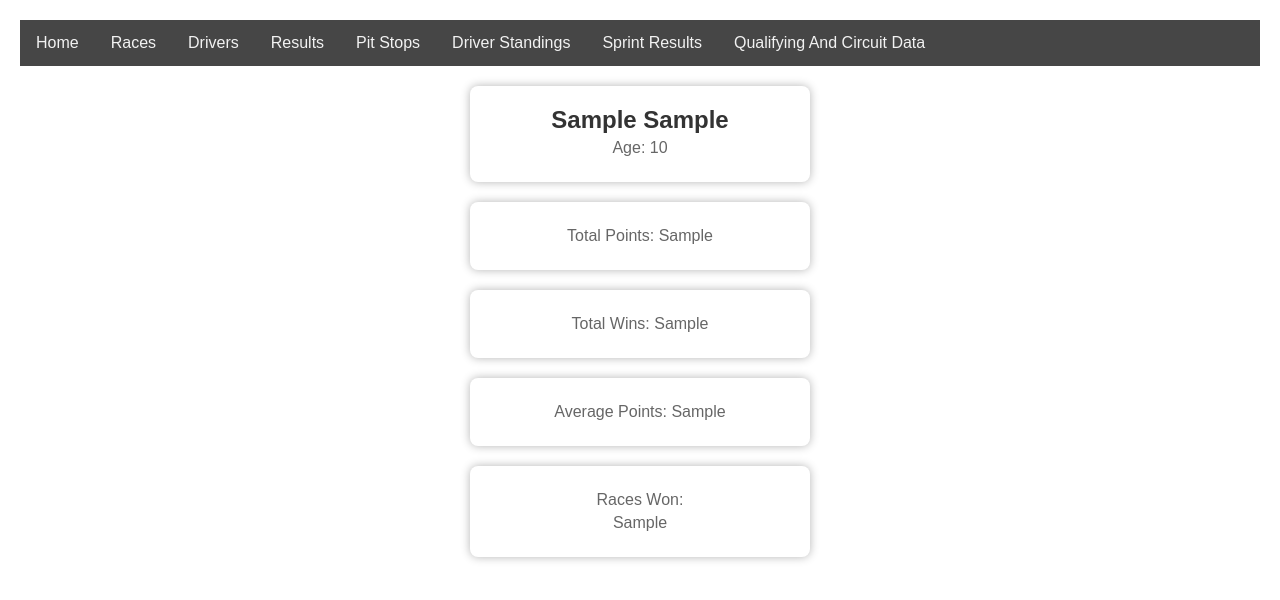
After one commit to itudb2312/itudb2312, a Flask app: template templates/about_driver.html in a window 1280 px wide. The commit adds this page. Shown: the top 600 px of the page. Run offline with Flask 3, Linux system fonts and the light colour scheme; the template is opened without the code that fills it: most values are stand-ins (such as "Sample title", 1, 10 or a date in 2020).

Commit message:
Updated css, drivers, races, added about_driver
Updated style.css for buttons and player card structures.
Added about_driver html file for see stats in drivers page.
Updated drivers.html and added links to about_driver and added styling elements and clickable links.
Updated races.html for clickable urls.
Updated app.py for about_driver. Added an approute for about_driver page.
Updated add_driver to not intervene driverId. ID is auto incremented.

```diff
--- a/app.py
+++ b/app.py
@@ -1,5 +1,6 @@
 from flask import Flask, render_template, redirect, url_for, request
 import mysql.connector as mysql
+import datetime
 
 app = Flask(__name__ )
 
@@ -99,6 +100,41 @@ def drivers():
 
     return render_template('drivers.html', drivers=result, nationalities=nationalities)
 
+@app.route('/about_driver/<int:driver_id>')
+def about_driver(driver_id):
+    # Query to get driver information, total points, races won, and race names
+    query = '''
+        SELECT
+            drivers.forename,
+            drivers.surname,
+            drivers.dob,
+            SUM(results.points) AS total_points,
+            COUNT(CASE WHEN results.positionOrder = 1 THEN 1 END) AS racewins,
+            AVG(results.points) AS avg_points,
+            GROUP_CONCAT(CASE WHEN results.positionOrder = 1 THEN races.name END) AS racewon
+        FROM
+            drivers
+        JOIN
+            results ON drivers.driverId = results.driverId
+        JOIN
+            races ON results.raceId = races.raceId
+        WHERE
+            drivers.driverId = %s
+        GROUP BY
+            drivers.forename,
+            drivers.surname,
+            drivers.dob;
+    '''
+    cursor.execute(query, (driver_id,))
+    driver_info = cursor.fetchone()
+
+    # Calculate age based on date of birth
+    dob = driver_info[2]
+    today = datetime.date.today()
+    age = today.year - dob.year - ((today.month, today.day) < (dob.month, dob.day))
+
+    return render_template('about_driver.html', driver_info=driver_info, age=age)
+
 
 @app.route('/driver_stats')
 def driver_stats():
@@ -131,7 +167,6 @@ def delete_driver(driver_id):
 def add_driver():
     if request.method == 'POST':
         # Retrieve form data
-        driverId = request.form.get('driverId')
         driverRef = request.form.get('driverRef')
         number = request.form.get('number')
         code = request.form.get('code')
@@ -143,10 +178,10 @@ def add_driver():
 
         # Insert the new driver into the database
         insert_query = """
-            INSERT INTO drivers (driverId, driverRef, number, code, forename, surname, dob, nationality, url)
-            VALUES (%s, %s, %s, %s, %s, %s, %s, %s, %s)
+            INSERT INTO drivers (driverRef, number, code, forename, surname, dob, nationality, url)
+            VALUES (%s, %s, %s, %s, %s, %s, %s, %s)
         """
-        cursor.execute(insert_query, (driverId, driverRef, number, code, forename, surname, dob, nationality, url))
+        cursor.execute(insert_query, (driverRef, number, code, forename, surname, dob, nationality, url))
         db.commit()
 
         # Redirect to the drivers page or any other page as needed
--- a/static/styles/style.css
+++ b/static/styles/style.css
@@ -121,3 +145,116 @@ th {
 .dropdown:hover .dropdown-content {
     display: block;
 }
+
+button {
+    background-color: #4caf50; /* Green background color */
+    color: white; /* White text color */
+    padding: 10px 15px; /* Padding around the text */
+    border: none; /* No border */
+    border-radius: 5px; /* Rounded corners */
+    cursor: pointer; /* Cursor on hover */
+    margin-right: 5px; /* Optional: Add margin to separate buttons */
+}
+
+/* Style for delete buttons */
+button.delete {
+    background-color: #f44336; /* Red background color */
+    padding: 10px 15px;
+    font-size: 16px;
+    border: none;
+    border-radius: 5px;
+    cursor: pointer;
+}
+
+/* Style for reset and cancel buttons */
+button[type="button"] {
+    background-color: #808080; /* Gray background color */
+    padding: 10px 15px;
+    font-size: 16px;
+    border: none;
+    border-radius: 5px;
+    cursor: pointer;
+}
+
+/* Style for dropdown button */
+.dropbtn {
+    background-color: #3498db; /* Blue background color */
+    color: white;
+    padding: 10px 15px;
+    font-size: 16px;
+    border: none;
+    border-radius: 5px;
+    cursor: pointer;
+    margin-right: 5px;
+}
+
+/* Hover effect for buttons */
+button:hover, .dropbtn:hover {
+    opacity: 0.8; /* Reduced opacity on hover */
+}
+
+/* Style for the nationality dropdown */
+select {
+    padding: 8px;
+    font-size: 16px;
+    border: 1px solid #ccc;
+    border-radius: 5px;
+    box-shadow: inset 0 1px 2px rgba(0, 0, 0, 0.1);
+    background-color: #fff;
+    color: #333;
+    cursor: pointer;
+}
+
+
+/* Hover effect for buttons */
+button:hover, select:hover, form button:hover {
+    opacity: 0.8; /* Reduced opacity on hover */
+}
+
+.clickable-link {
+    color: #414141; /* Blue link color */
+    text-decoration: none;
+    font-weight: bold;
+}
+
+.clickable-link:hover {
+    text-decoration: underline; /* Underline on hover */
+}
+
+.player-card {
+    width: 300px;
+    background-color: #ffffff;
+    margin: 20px auto;
+    padding: 20px;
+    box-shadow: 0 0 10px rgba(0, 0, 0, 0.295);
+    border-radius: 8px;
+    text-align: center;
+}
+
+.player-card img {
+    width: 100px;
+    height: 100px;
+    border-radius: 50%;
+    margin-bottom: 10px;
+}
+
+.player-card h2 {
+    margin: 0;
+    font-size: 24px;
+    color: #333;
+}
+
+.player-card p {
+    margin: 5px 0;
+    font-size: 16px;
+    color: #666;
+}
+
+.player-card .stat-label {
+    color: #555;
+}
+
+.player-card .stat-value {
+    font-weight: bold;
+    color: #333;
+}
--- /dev/null
+++ b/templates/about_driver.html
@@ -0,0 +1,57 @@
+<!DOCTYPE html>
+<html lang="en">
+<head>
+    <meta charset="UTF-8" />
+    <meta name="viewport" content="width=device-width, initial-scale=1.0" />
+    <title>About Driver</title>
+    <link rel="stylesheet" href="{{ url_for('static', filename='styles/style.css') }}" />
+</head>
+<body>
+    <div class="topnav">
+        <a href="/">Home</a>
+        <div class="dropdown">
+            <button class="dropbtn">Races</button>
+            <div class="dropdown-content">
+                <a href="/races">All Races</a>
+                <a href="/who_won">Who Won</a>
+            </div>
+        </div>
+        <div class="dropdown">
+            <button class="dropbtn">Drivers</button>
+            <div class="dropdown-content">
+                <a href="/drivers">All Drivers</a>
+                <a href="/driver_stats">Driver Stats</a>
+            </div>
+        </div>
+        <a href="/results">Results</a>
+        <a href="/pit_stops">Pit Stops</a>
+        <a href="/driver_standings">Driver Standings</a>
+        <a href="/sprint_results">Sprint Results</a>
+        <div class="dropdown">
+            <button class="dropbtn">Qualifying And Circuit Data</button>
+            <div class="dropdown-content">
+                <a href="/qualifying">Driver Qualifying Data</a>
+                <a href="/circuits">All Circuits</a>
+            </div>
+        </div>
+    </div>
+
+    <div class="player-card">
+        <h2>{{ driver_info[0] }} {{ driver_info[1] }}</h2>
+        <p>Age: {{ age }}</p>
+    </div>
+    <div class="player-card">
+        <p>Total Points: {{ driver_info[3] }}</p>
+    </div>
+    <div class="player-card">
+        <p>Total Wins: {{ driver_info[4] }}</p>
+    </div>
+    <div class="player-card">
+        <p>Average Points: {{ driver_info[5] }}</p>
+    </div>
+    <div class="player-card">
+        <p>Races Won:</p>
+        <p>{{ driver_info[6] }}</p>
+    </div>
+</body>
+</html>
--- a/templates/races.html
+++ b/templates/races.html
@@ -55,7 +55,9 @@
 
 
 
-        <button onclick="openAddModal()">Add New Race</button>
+        <div style="float: right; margin-top: -40px;">
+            <button onclick="openAddModal()">Add New Race</button>
+        </div>
 
         <!-- Add a hidden form for adding a new result -->
         <div id="addModal" class="modal">
@@ -240,7 +242,7 @@
                 <td>{{ race[4] }}</td>
                 <td>{{ race[5] }}</td>
                 <td>{{ race[6] }}</td>
-                <td>{{ race[7] }}</td>
+                <td><a class="clickable-link" href="{{ race[7] }}" target="_blank">{{ race[7] }}</a></td>
                 <td>{{ race[8] }}</td>
                 <td>{{ race[9] }}</td>
                 <td>{{ race[10] }}</td>
```
Also changed, not shown: other parts of static/styles/style.css (+30 -6 lines), templates/drivers.html (+9 -5 lines).
